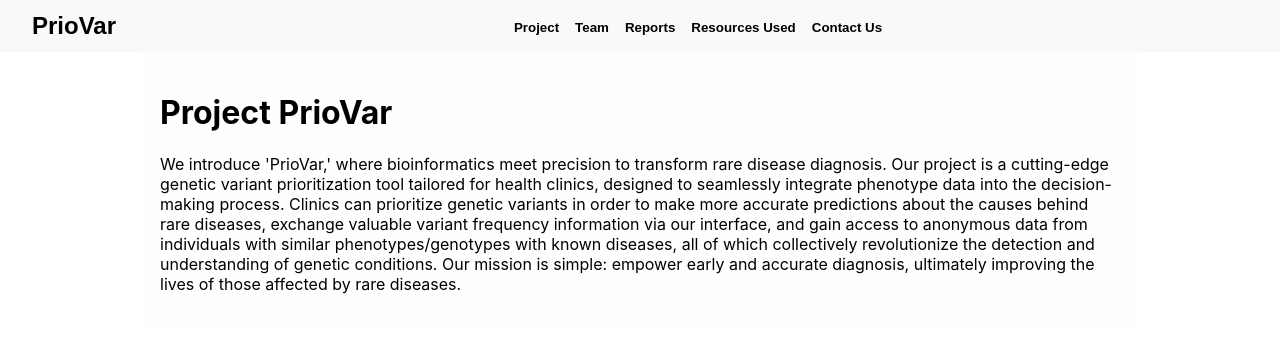
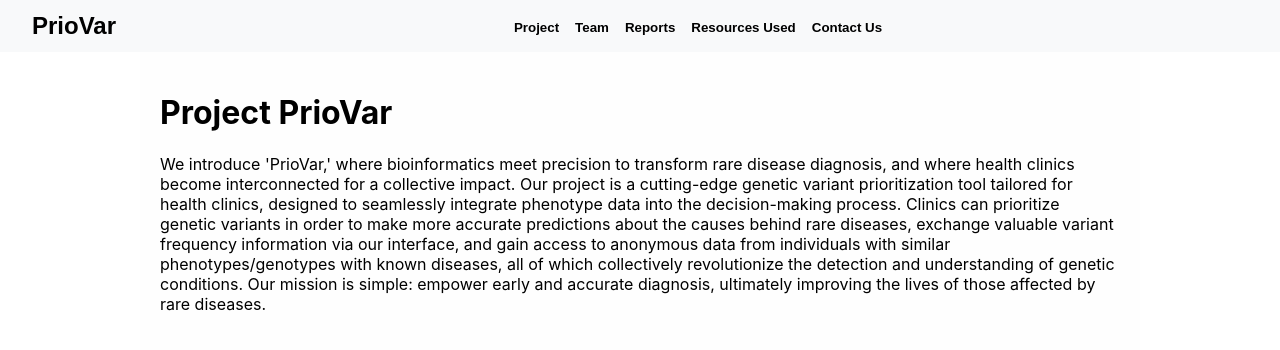
Before and after one commit to PrioVar/PrioVar, a React (Create React App) app: page / in a window 1280 px wide. Shown: the top 350 px of the page. Built offline with nearby package versions, Linux system fonts and the light colour scheme.

Commit message:
Welcome Message changed to fit the course web page

```diff
--- a/src/components/WelcomePage.js
+++ b/src/components/WelcomePage.js
@@ -14,15 +14,12 @@ const WelcomePage = () => {
           }}
         >
         <h1>Project PrioVar</h1>
-        <p>We introduce 'PrioVar,' where bioinformatics meet precision to transform rare disease diagnosis.
-            Our project is a cutting-edge genetic variant prioritization tool tailored for health clinics,
-            designed to seamlessly integrate phenotype data into the decision-making process.
-            Clinics can prioritize genetic variants in order to make more accurate predictions about the
-            causes behind rare diseases, exchange valuable variant frequency information via our interface,
-            and gain access to anonymous data from individuals with similar phenotypes/genotypes with known
-            diseases, all of which collectively revolutionize the detection and understanding of genetic
-            conditions. Our mission is simple: empower early and accurate diagnosis, ultimately improving the
-            lives of those affected by rare diseases.</p>
+        <p>We introduce 'PrioVar,' where bioinformatics meet precision to transform rare disease diagnosis, and where health clinics become interconnected for a
+          collective impact. Our project is a cutting-edge genetic variant prioritization tool tailored for health clinics, designed to seamlessly integrate
+          phenotype data into the decision-making process. Clinics can prioritize genetic variants in order to make more accurate predictions about the causes
+          behind rare diseases, exchange valuable variant frequency information via our interface, and gain access to anonymous data from individuals with similar
+          phenotypes/genotypes with known diseases, all of which collectively revolutionize the detection and understanding of genetic conditions. Our mission is
+          simple: empower early and accurate diagnosis, ultimately improving the lives of those affected by rare diseases.</p>
         </div>
     )
 };
```
